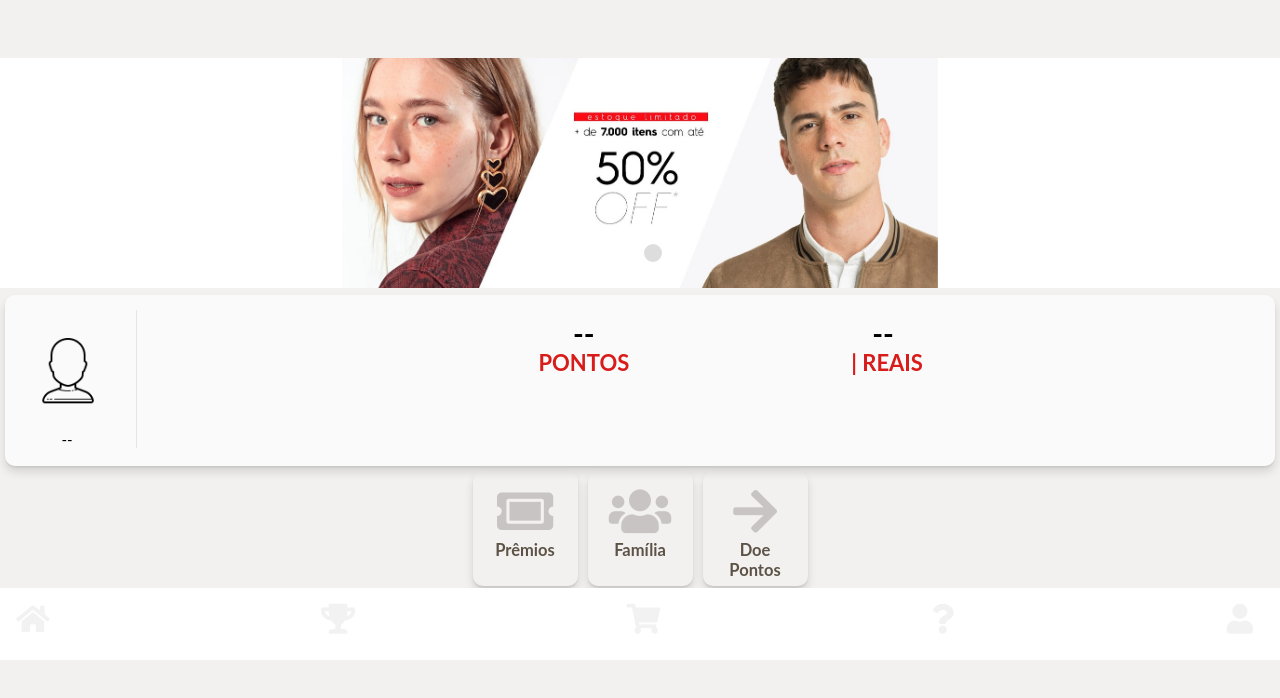
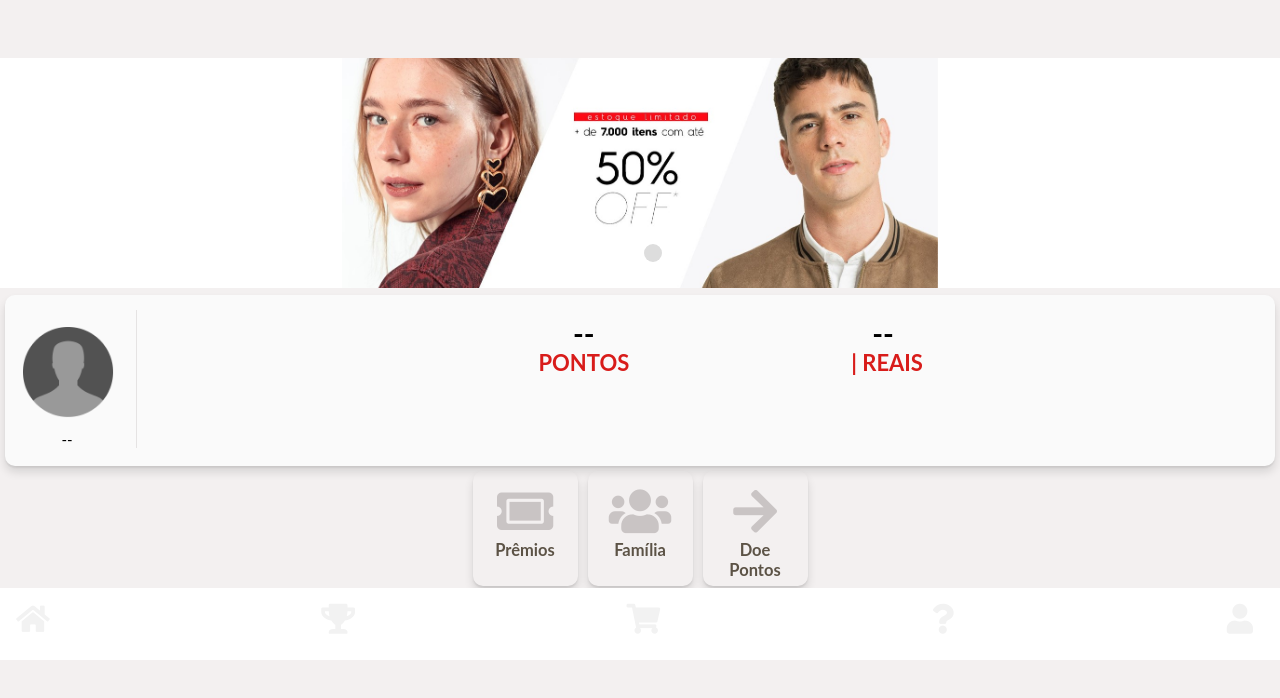
Before and after one commit to navisantos/myNewApp, a website: page public/templates/voucher.html in a window 1280 px wide. Shown: the part 140-838 px from the top of the page. Drawn offline with nearby package versions, Linux system fonts and the light colour scheme; no server answers.

Commit message:
profile pic

```diff
--- a/public/templates/voucher.html
+++ b/public/templates/voucher.html
@@ -71,7 +71,7 @@
         <div class="card-prof-column-1">
           <svg class="progress-ring" width="120" height="120">
             <circle class="progress-ring__circle" stroke="#FFD833" stroke-width="6" fill="transparent" r="52" cx="60" cy="60"/>
-            <image class="profile-img" xlink:href="../images/profile.png" clip-path="url(.progress-ring__circle)" />
+            <image class="profile-img" xlink:href="../images/myProfile.png" clip-path="url(.progress-ring__circle)" />
           </svg>
           <div class="nivel-photo">--</div>
         </div>
```
Also changed, not shown: public/images/myProfile.png (renamed from public/images/products/myProfile.png).
